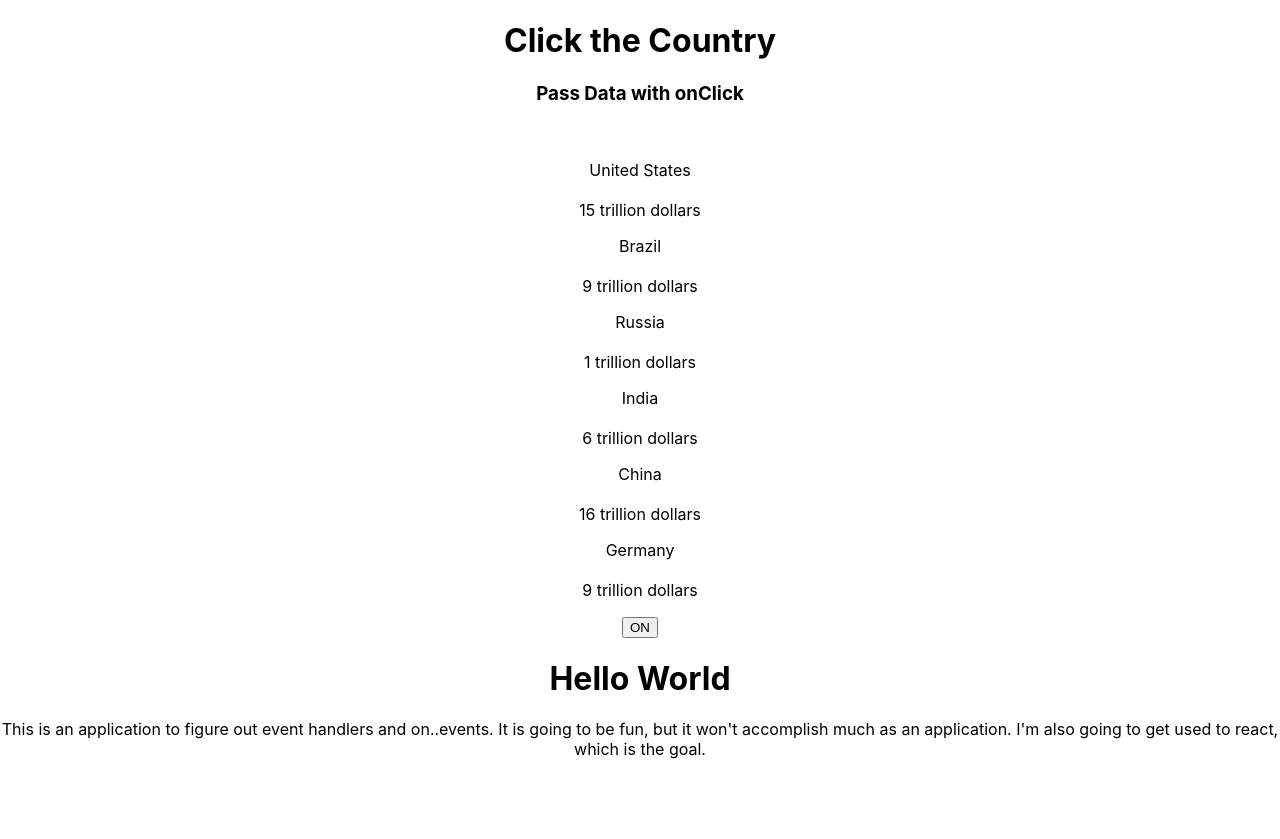
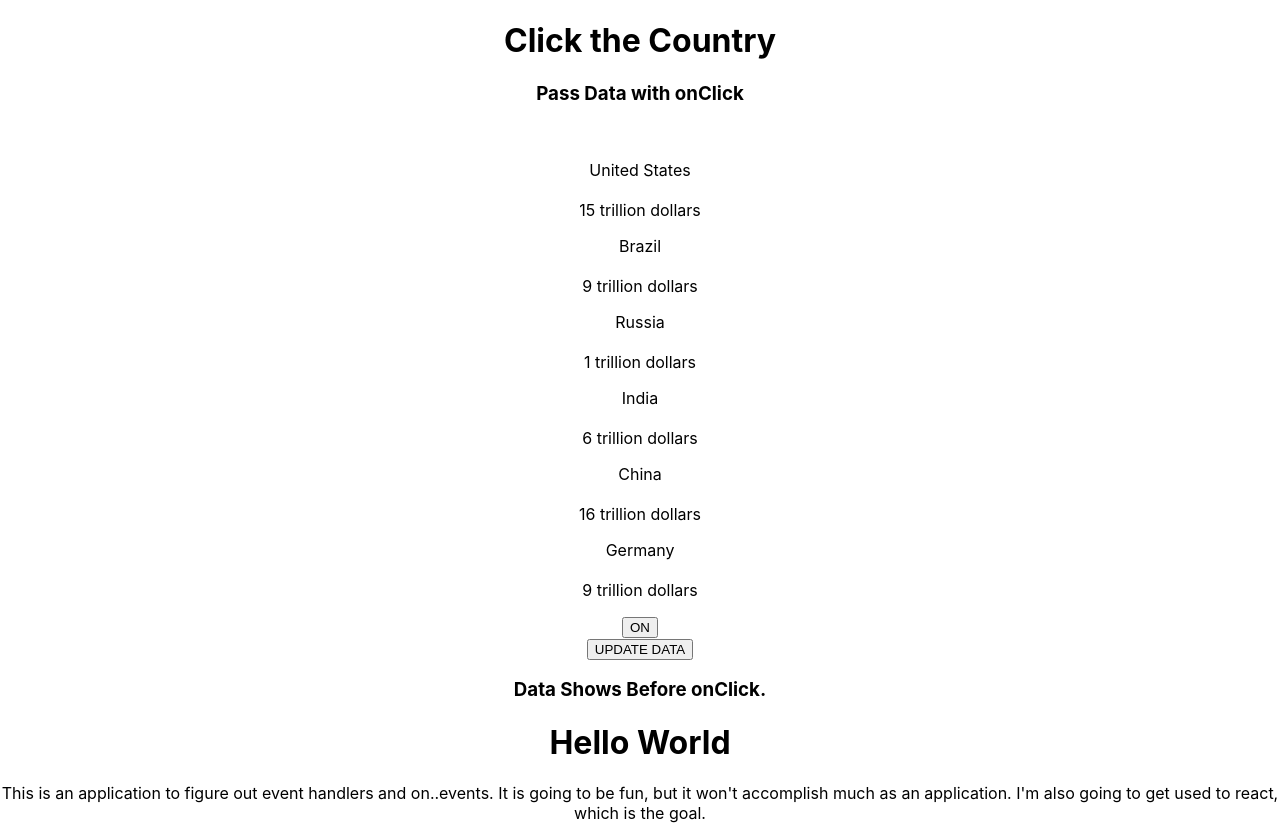
Before and after one commit to tvcasey/practice, a React (Create React App) app in the folder practice/: page / in a window 1280 px wide. Before the commit the page ends 800 px from the top, so only its background shows below. Built offline with nearby package versions, Linux system fonts and the light colour scheme.

Commit message:
Created two class components in the same filethat used an onClick to update the initial data after pressing the UPDATE DATA button.

```diff
--- a/practice/src/App.js
+++ b/practice/src/App.js
@@ -2,6 +2,7 @@ import React from 'react';
 import './App.css';
 import Buttonclick from "./Components/Buttonclick";
 import Buttonswitch from "./Components/Buttonswitch";
+import Buttonclick3 from "./Components/Buttonclick3";
 
 const App = () => {
   return (
@@ -10,6 +11,7 @@ const App = () => {
     <div className="App">
       <Buttonclick/>
       <Buttonswitch/>
+      <Buttonclick3/>
       <h1>Hello World</h1>
       <p>This is an application to figure out event handlers and on..events.
         It is going to be fun, but it won't accomplish much as an application.
--- /dev/null
+++ b/practice/src/Components/Buttonclick3.jsx
@@ -0,0 +1,39 @@
+
+
+import React from 'react';
+
+class Buttonclick3 extends React.Component {
+    constructor(props) {
+        super(props);
+
+        this.state = {
+            data: "Data Shows Before onClick."
+
+        }
+        this.updateState = this.updateState.bind(this);
+    };
+
+    updateState() {
+        this.setState({data: "Data Updated From Child Component"})
+    }
+    render() {
+        return (
+            <div>
+                <Content myDataProp = {this.state.data}
+                    updateStateProp = {this.updateState}></Content>
+            </div>
+        );
+    }
+}
+
+class Content extends React.Component {
+    render() {
+        return (
+            <div>
+                <button onClick = {this.props.updateStateProp}>UPDATE DATA</button>
+                <h3>{this.props.myDataProp}</h3>
+            </div>
+        );
+    }
+}
+export default Buttonclick3;
```
Also changed, not shown: practice/src/Components/Buttonclick2.jsx (added).
